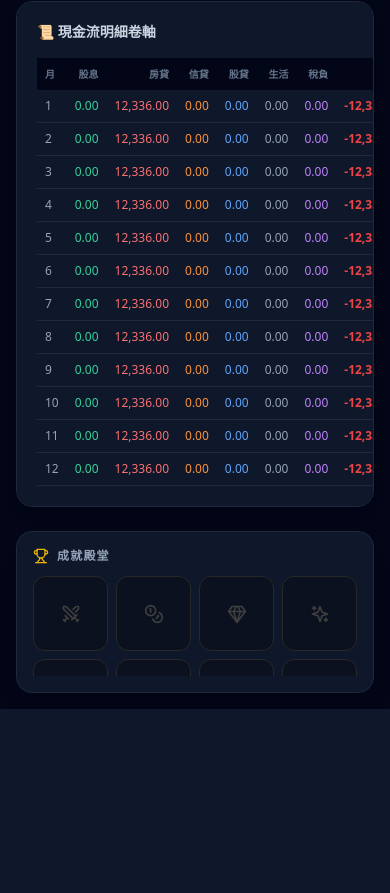
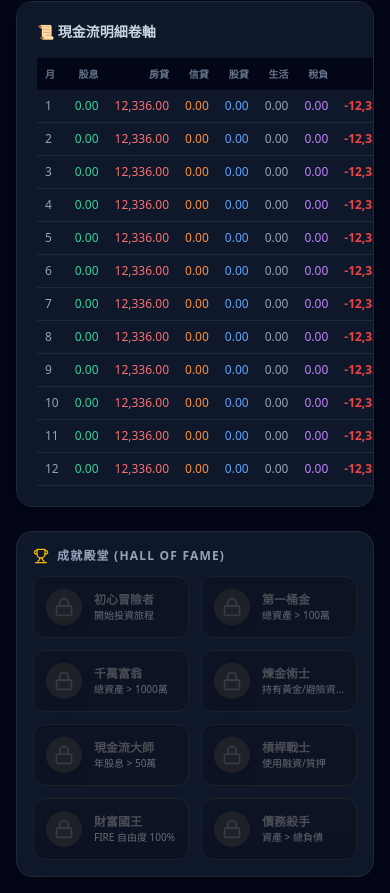
Before and after one commit to dreamforjesus1006-hue/money-app-2026, a React (Vite) app: page / in a window 390 px wide. Shown: the part 4220-5113 px from the top of the page. Before the commit the page ends 4929 px from the top, so only its background shows below. Built offline with nearby package versions, Linux system fonts and the light colour scheme; no server answers; the database is empty.

Commit message:
Update App.tsx

```diff
--- a/App.tsx
+++ b/App.tsx
@@ -7,14 +7,14 @@ import { PortfolioCalculator } from './PortfolioCalculator';
 import { StorageService } from './storage';
 import { formatMoney } from './decimal';
 
-// Import Icons
+// Import Icons (Added Lock icon)
 import {
   Calculator, AlertTriangle, TrendingDown, DollarSign, Wallet, Activity, Save, Upload, Download,
   RotateCcw, List, Plus, Trash2, X, ChevronDown, ChevronUp, Clock, Calendar, Repeat, ArrowRightLeft,
   Info, Banknote, Coins, ShoppingCart, CheckCircle2, Cloud, Loader2, Layers, HelpCircle, Smartphone,
   Monitor, HardDrive, Database, Link as LinkIcon, Settings, Globe, Code, ExternalLink, CheckSquare,
   Edit3, PieChart as PieIcon, Target, Lightbulb, Zap, Coffee, TrendingUp, ShieldCheck, Flame,
-  RefreshCw, Trophy, Crown, Swords, Skull, Gem, Scroll, Medal, Sparkles, Heart, Crosshair, Gift
+  RefreshCw, Trophy, Crown, Swords, Skull, Gem, Scroll, Medal, Sparkles, Heart, Crosshair, Gift, Lock
 } from 'lucide-react';
 import Decimal from 'decimal.js';
 
@@ -246,14 +246,14 @@ const App: React.FC = () => {
   }, [fireMetrics, actualHedging, totalMarketValue, totalStockDebt, unrealizedPL]);
 
   const achievements = useMemo(() => [
-      { id: '1', name: '初心冒險者', icon: <Swords className="w-5 h-5"/>, desc: '開始您的投資旅程', unlocked: totalMarketValue > 0, color: 'text-slate-400' },
-      { id: '2', name: '第一桶金', icon: <Coins className="w-5 h-5"/>, desc: '總資產突破 100 萬', unlocked: totalMarketValue >= 1000000, color: 'text-emerald-400' },
-      { id: '3', name: '千萬富翁', icon: <Gem className="w-5 h-5"/>, desc: '總資產突破 1000 萬', unlocked: totalMarketValue >= 10000000, color: 'text-purple-400' },
-      { id: '4', name: '煉金術士', icon: <Sparkles className="w-5 h-5"/>, desc: '持有黃金等避險資產', unlocked: actualHedging > 0, color: 'text-yellow-400' },
-      { id: '5', name: '現金流大師', icon: <RefreshCw className="w-5 h-5"/>, desc: '年股息超過 50 萬', unlocked: fireMetrics.annualPassive >= 500000, color: 'text-blue-400' },
-      { id: '6', name: '槓桿戰士', icon: <Zap className="w-5 h-5"/>, desc: '使用融資或質押', unlocked: totalStockDebt > 0, color: 'text-red-400' },
-      { id: '7', name: '財富國王', icon: <Crown className="w-5 h-5"/>, desc: 'FIRE 自由度達 100%', unlocked: fireMetrics.ratio >= 100, color: 'text-yellow-500' },
-      { id: '8', name: '債務殺手', icon: <Skull className="w-5 h-5"/>, desc: '資產大於總負債', unlocked: totalMarketValue > (totalStockDebt + totalRealDebt), color: 'text-orange-500' },
+      { id: '1', name: '初心冒險者', icon: <Swords className="w-5 h-5"/>, desc: '開始投資旅程', unlocked: totalMarketValue > 0, color: 'text-slate-200 border-slate-500 shadow-slate-500/20' },
+      { id: '2', name: '第一桶金', icon: <Coins className="w-5 h-5"/>, desc: '總資產 > 100萬', unlocked: totalMarketValue >= 1000000, color: 'text-emerald-400 border-emerald-500 shadow-emerald-500/20' },
+      { id: '3', name: '千萬富翁', icon: <Gem className="w-5 h-5"/>, desc: '總資產 > 1000萬', unlocked: totalMarketValue >= 10000000, color: 'text-purple-400 border-purple-500 shadow-purple-500/20' },
+      { id: '4', name: '煉金術士', icon: <Sparkles className="w-5 h-5"/>, desc: '持有黃金/避險資產', unlocked: actualHedging > 0, color: 'text-yellow-400 border-yellow-500 shadow-yellow-500/20' },
+      { id: '5', name: '現金流大師', icon: <RefreshCw className="w-5 h-5"/>, desc: '年股息 > 50萬', unlocked: fireMetrics.annualPassive >= 500000, color: 'text-blue-400 border-blue-500 shadow-blue-500/20' },
+      { id: '6', name: '槓桿戰士', icon: <Zap className="w-5 h-5"/>, desc: '使用融資/質押', unlocked: totalStockDebt > 0, color: 'text-red-400 border-red-500 shadow-red-500/20' },
+      { id: '7', name: '財富國王', icon: <Crown className="w-5 h-5"/>, desc: 'FIRE 自由度 100%', unlocked: fireMetrics.ratio >= 100, color: 'text-yellow-500 border-yellow-500 shadow-yellow-500/40' },
+      { id: '8', name: '債務殺手', icon: <Skull className="w-5 h-5"/>, desc: '資產 > 總負債', unlocked: totalMarketValue > (totalStockDebt + totalRealDebt), color: 'text-orange-500 border-orange-500 shadow-orange-500/20' },
   ], [totalMarketValue, actualHedging, fireMetrics, totalStockDebt, totalRealDebt]);
 
   // E. Chart Data
@@ -417,7 +417,6 @@ const App: React.FC = () => {
         {/* Left Column */}
         <div className="xl:col-span-4 space-y-6">
           <section className="bg-slate-900 rounded-2xl p-5 border border-slate-800 shadow-lg relative overflow-hidden"><h2 className="text-lg font-bold mb-4 text-white flex items-center gap-2"><PieIcon className="w-5 h-5 text-blue-400" /> 資源配置</h2>
-            {/* ★★★ Updated: Allocation Status & Gaps ★★★ */}
             <div className="mb-4">
                 <label className="text-xs text-slate-400 block mb-1">總資金 (Total Cap)</label>
                 <div className="relative"><DollarSign className="w-4 h-4 text-slate-500 absolute left-3 top-2.5" /><input type="number" value={allocation.totalFunds} onChange={(e) => setAllocation({...allocation, totalFunds: Number(e.target.value)})} className="w-full bg-slate-950 border border-slate-700 rounded-xl pl-9 pr-4 py-2 text-xl font-bold text-white focus:border-blue-500 outline-none" placeholder="0"/></div>
@@ -430,19 +429,16 @@ const App: React.FC = () => {
                     <ResponsiveContainer width="100%" height="100%"><PieChart><Pie data={pieData} cx="50%" cy="50%" innerRadius={35} outerRadius={55} paddingAngle={5} dataKey="value">{pieData.map((entry, index) => (<Cell key={`cell-${index}`} fill={entry.color} stroke="none" />))}</Pie><Tooltip formatter={(value: number) => formatMoney(value)} contentStyle={{ backgroundColor: '#0f172a', borderColor: '#334155', borderRadius: '8px', fontSize: '12px' }}/></PieChart></ResponsiveContainer>
                 </div>
                 <div className="space-y-3 bg-slate-950/50 p-3 rounded-xl border border-slate-800">
-                    {/* Dividend Allocation */}
                     <div>
                         <div className="flex justify-between text-xs mb-1"><span className="text-emerald-400 font-bold">配息型</span><div className="flex items-center gap-1"><input type="number" value={allocation.dividendRatio} onChange={e => setAllocation({...allocation, dividendRatio: Number(e.target.value)})} className="w-8 bg-transparent text-right outline-none text-emerald-400 border-b border-emerald-900" /><span className="text-slate-500">%</span></div></div>
                         <div className="relative h-1.5 w-full bg-slate-800 rounded-full overflow-hidden mb-1"><div className="absolute top-0 left-0 h-full bg-emerald-900/50" style={{width: `${allocation.dividendRatio}%`}}></div><div className="absolute top-0 left-0 h-full bg-emerald-500" style={{width: `${Math.min(100, (actualDividend/allocation.totalFunds)*100)}%`}}></div></div>
                         <div className="flex justify-between text-[10px] text-slate-500"><span>實: {formatMoney(actualDividend)}</span><span className={actualDividend < targetDividend ? 'text-red-400' : 'text-emerald-500'}>{actualDividend < targetDividend ? `缺 ${formatMoney(targetDividend - actualDividend)}` : '已達標'}</span></div>
                     </div>
-                    {/* Hedging Allocation */}
                     <div>
                         <div className="flex justify-between text-xs mb-1"><span className="text-amber-400 font-bold">避險型</span><div className="flex items-center gap-1"><input type="number" value={allocation.hedgingRatio} onChange={e => setAllocation({...allocation, hedgingRatio: Number(e.target.value)})} className="w-8 bg-transparent text-right outline-none text-amber-400 border-b border-amber-900" /><span className="text-slate-500">%</span></div></div>
                         <div className="relative h-1.5 w-full bg-slate-800 rounded-full overflow-hidden mb-1"><div className="absolute top-0 left-0 h-full bg-amber-900/50" style={{width: `${allocation.hedgingRatio}%`}}></div><div className="absolute top-0 left-0 h-full bg-amber-500" style={{width: `${Math.min(100, (actualHedging/allocation.totalFunds)*100)}%`}}></div></div>
                         <div className="flex justify-between text-[10px] text-slate-500"><span>實: {formatMoney(actualHedging)}</span><span className={actualHedging < targetHedging ? 'text-red-400' : 'text-emerald-500'}>{actualHedging < targetHedging ? `缺 ${formatMoney(targetHedging - actualHedging)}` : '已達標'}</span></div>
                     </div>
-                    {/* Active Allocation */}
                     <div>
                         <div className="flex justify-between text-xs mb-1"><span className="text-purple-400 font-bold">主動型</span><div className="flex items-center gap-1"><input type="number" value={allocation.activeRatio} onChange={e => setAllocation({...allocation, activeRatio: Number(e.target.value)})} className="w-8 bg-transparent text-right outline-none text-purple-400 border-b border-purple-900" /><span className="text-slate-500">%</span></div></div>
                         <div className="relative h-1.5 w-full bg-slate-800 rounded-full overflow-hidden mb-1"><div className="absolute top-0 left-0 h-full bg-purple-900/50" style={{width: `${allocation.activeRatio}%`}}></div><div className="absolute top-0 left-0 h-full bg-purple-500" style={{width: `${Math.min(100, (actualActive/allocation.totalFunds)*100)}%`}}></div></div>
@@ -473,7 +469,6 @@ const App: React.FC = () => {
                         <div><label className="text-[9px] text-slate-500 block">成本</label><input type="number" value={etf.costPrice} onChange={(e) => updateEtf(idx, 'costPrice', Number(e.target.value))} disabled={hasLots} className={`w-full bg-slate-900 border rounded px-1 py-0.5 text-xs ${hasLots ? 'border-slate-800 text-slate-500' : 'border-slate-700 text-white'}`} /></div>
                         <div><label className="text-[9px] text-slate-500 block">現價</label><input type="number" value={etf.currentPrice} onChange={(e) => updateEtf(idx, 'currentPrice', Number(e.target.value))} className="w-full bg-slate-900 border border-slate-700 rounded px-1 py-0.5 text-xs text-white" /></div>
                     </div>
-                    {/* Simplified select category for space */}
                     <div className="flex gap-1 justify-end"><select value={etf.category} onChange={(e) => updateEtf(idx, 'category', e.target.value)} className="bg-slate-900 text-[9px] border border-slate-700 rounded px-1 text-slate-400"><option value="dividend">配息型</option><option value="hedging">避險型</option><option value="active">主動型</option></select><select value={etf.dividendType||'annual'} onChange={(e) => {const n=[...etfs];n[idx].dividendType=e.target.value as any;setEtfs(n)}} className="bg-slate-900 text-[9px] border border-slate-700 rounded px-1 text-slate-400" disabled={isHedging}><option value="annual">年配</option><option value="per_period">期配</option></select><div className="flex-1"></div><input type="number" value={etf.dividendPerShare} onChange={(e) => updateEtf(idx, 'dividendPerShare', Number(e.target.value))} className="w-16 bg-slate-900 border border-slate-700 rounded px-1 py-0.5 text-[10px] text-right" disabled={isHedging} placeholder="配息"/></div>
                     {isExpanded && (<div className="mt-2 pt-2 border-t border-slate-800"><div className="text-[9px] text-slate-500 mb-1">交易明細</div>{etf.lots?.map(l=><div key={l.id} className="flex justify-between text-[10px] text-slate-400 mb-0.5"><span>{l.date}</span><span>{l.shares}股 @ {l.price}</span><button onClick={()=>removeLot(idx, l.id)} className="text-red-500 hover:text-red-400"><X className="w-3 h-3"/></button></div>)}<div className="flex gap-1 mt-1"><input type="date" value={newLot.date} onChange={e=>setNewLot({...newLot, date:e.target.value})} className="bg-slate-900 border border-slate-700 rounded text-[9px] w-16"/><input type="number" placeholder="股" value={newLot.shares} onChange={e=>setNewLot({...newLot, shares:e.target.value})} className="bg-slate-900 border border-slate-700 rounded text-[9px] w-12"/><input type="number" placeholder="$" value={newLot.price} onChange={e=>setNewLot({...newLot, price:e.target.value})} className="bg-slate-900 border border-slate-700 rounded text-[9px] w-12"/><button onClick={()=>addLot(idx)} className="bg-slate-800 px-2 rounded text-[10px]">+</button></div></div>)}
                   </div>
@@ -483,7 +478,7 @@ const App: React.FC = () => {
             </div>
           </section>
 
-          {/* ★★★ Fixed: Mortgage Details with Two-Stage Rates & Correct Period Unit ★★★ */}
+          {/* Mortgage & Tax & Credit */}
           <section className="bg-slate-900 rounded-2xl p-5 border border-slate-800 shadow-lg space-y-4">
              <div>
                  <h2 className="text-sm font-bold text-slate-300 mb-2 flex items-center gap-1"><DollarSign className="w-4 h-4" /> 房貸與信貸</h2>
@@ -578,17 +573,20 @@ const App: React.FC = () => {
               </table>
           </div>
 
+          {/* ★★★ Updated: Achievement Hall (Card Grid) ★★★ */}
           <div className="bg-slate-900 p-4 rounded-2xl border border-slate-800 shadow-xl overflow-hidden flex flex-col">
-              <div className="text-slate-400 text-xs font-bold uppercase tracking-widest mb-3 flex items-center gap-2"><Trophy className="w-4 h-4 text-yellow-500" /> 成就殿堂</div>
-              <div className="flex-1 grid grid-cols-4 gap-2 overflow-y-auto max-h-[100px]">
+              <div className="text-slate-400 text-xs font-bold uppercase tracking-widest mb-3 flex items-center gap-2"><Trophy className="w-4 h-4 text-yellow-500" /> 成就殿堂 (Hall of Fame)</div>
+              <div className="grid grid-cols-2 md:grid-cols-4 gap-3">
                   {achievements.map(ach => (
-                      <div key={ach.id} className={`aspect-square rounded-xl flex items-center justify-center border transition-all relative group ${ach.unlocked ? `bg-slate-950 ${ach.color} border-${ach.color.split('-')[1]}-500/50 shadow-lg shadow-${ach.color.split('-')[1]}-500/20` : 'bg-slate-950/30 border-slate-800 text-slate-700 grayscale'}`}>
-                          {ach.icon}
-                          {/* Tooltip */}
-                          <div className="absolute bottom-full mb-2 left-1/2 -translate-x-1/2 w-32 bg-black/90 text-white text-[10px] p-2 rounded pointer-events-none opacity-0 group-hover:opacity-100 transition-opacity z-50 text-center border border-slate-700">
-                              <div className={`font-bold mb-1 ${ach.unlocked ? ach.color : 'text-slate-500'}`}>{ach.name}</div>
-                              <div className="text-slate-400">{ach.desc}</div>
+                      <div key={ach.id} className={`relative p-3 rounded-xl border flex items-center gap-3 transition-all duration-500 group ${ach.unlocked ? `bg-slate-950/80 ${ach.color}` : 'bg-slate-950/30 border-slate-800 opacity-60 grayscale'}`}>
+                          <div className={`p-2 rounded-full shadow-lg ${ach.unlocked ? 'bg-slate-900 text-white shadow-current/20' : 'bg-slate-800 text-slate-600'}`}>
+                              {ach.unlocked ? ach.icon : <Lock className="w-5 h-5" />}
                           </div>
+                          <div className="flex-1 min-w-0">
+                              <div className={`text-xs font-bold truncate ${ach.unlocked ? 'text-white' : 'text-slate-500'}`}>{ach.name}</div>
+                              <div className="text-[10px] text-slate-400 truncate">{ach.desc}</div>
+                          </div>
+                          {ach.unlocked && <div className="absolute inset-0 rounded-xl bg-gradient-to-r from-transparent via-white/5 to-transparent opacity-0 group-hover:opacity-100 transition-opacity pointer-events-none" />}
                       </div>
                   ))}
               </div>
```
